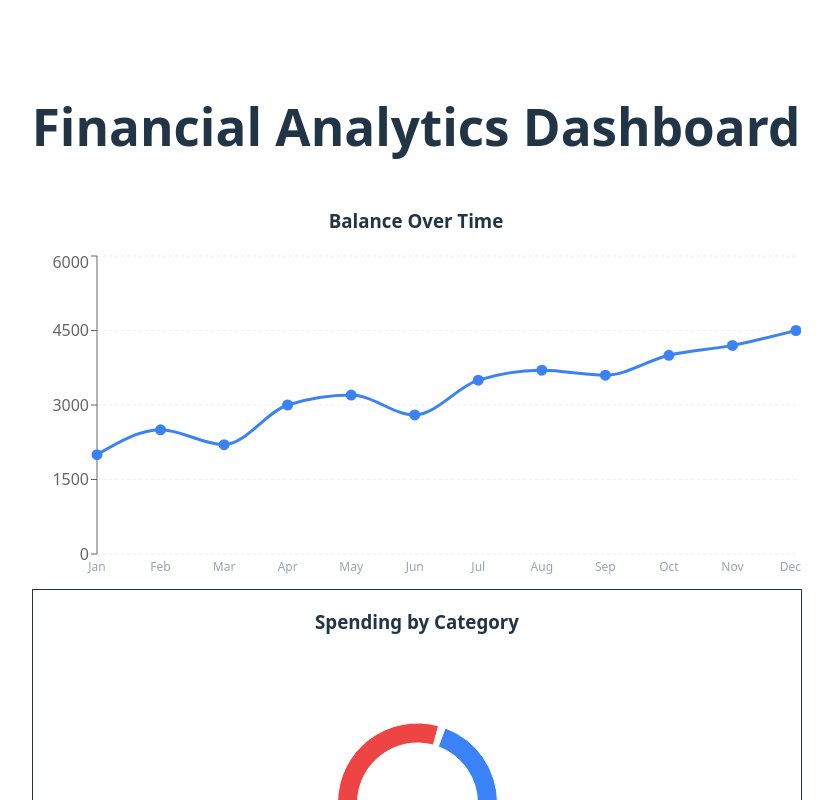
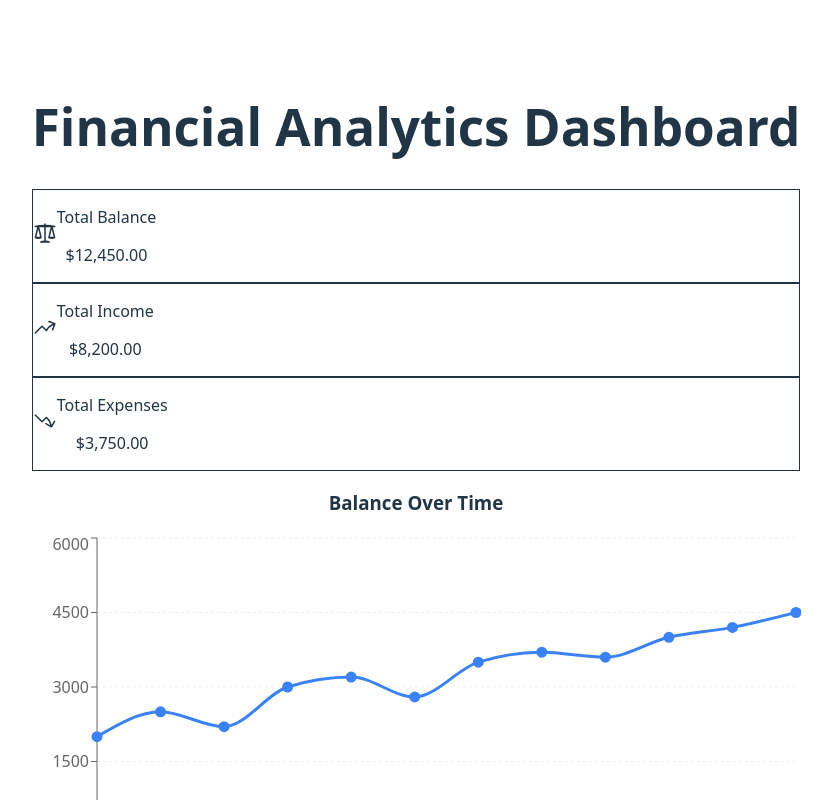
Before and after one commit to alef-garrido/bank-accnt-dashboard, a React (Vite) app: page / in a window 1280 px wide. Shown: the top 800 px of the page, without its empty margins (224-1057 px from the left). Built offline with nearby package versions, Linux system fonts and the light colour scheme.

Commit message:
Add StatsGrid to App (place above charts)

```diff
--- a/src/App.tsx
+++ b/src/App.tsx
@@ -2,6 +2,7 @@ import './App.css'
 import { BalanceChart } from './components/BalanceChart'
 import { CategoryChart } from './components/CategoryChart'
 import { MonthlyComparisonChart } from './components/MonthlyComparisonChart'
+import { StatsGrid } from './components/StatsGrid'
 
 function App() {
   return (
@@ -10,6 +11,7 @@ function App() {
         <h1 className='text-3xl md:text-4xl font-bold text-gray-900 mb-8'>
           Financial Analytics Dashboard
         </h1>
+        <StatsGrid />
         <div>
           <div className='h-[400px]'>
             <BalanceChart />
```
